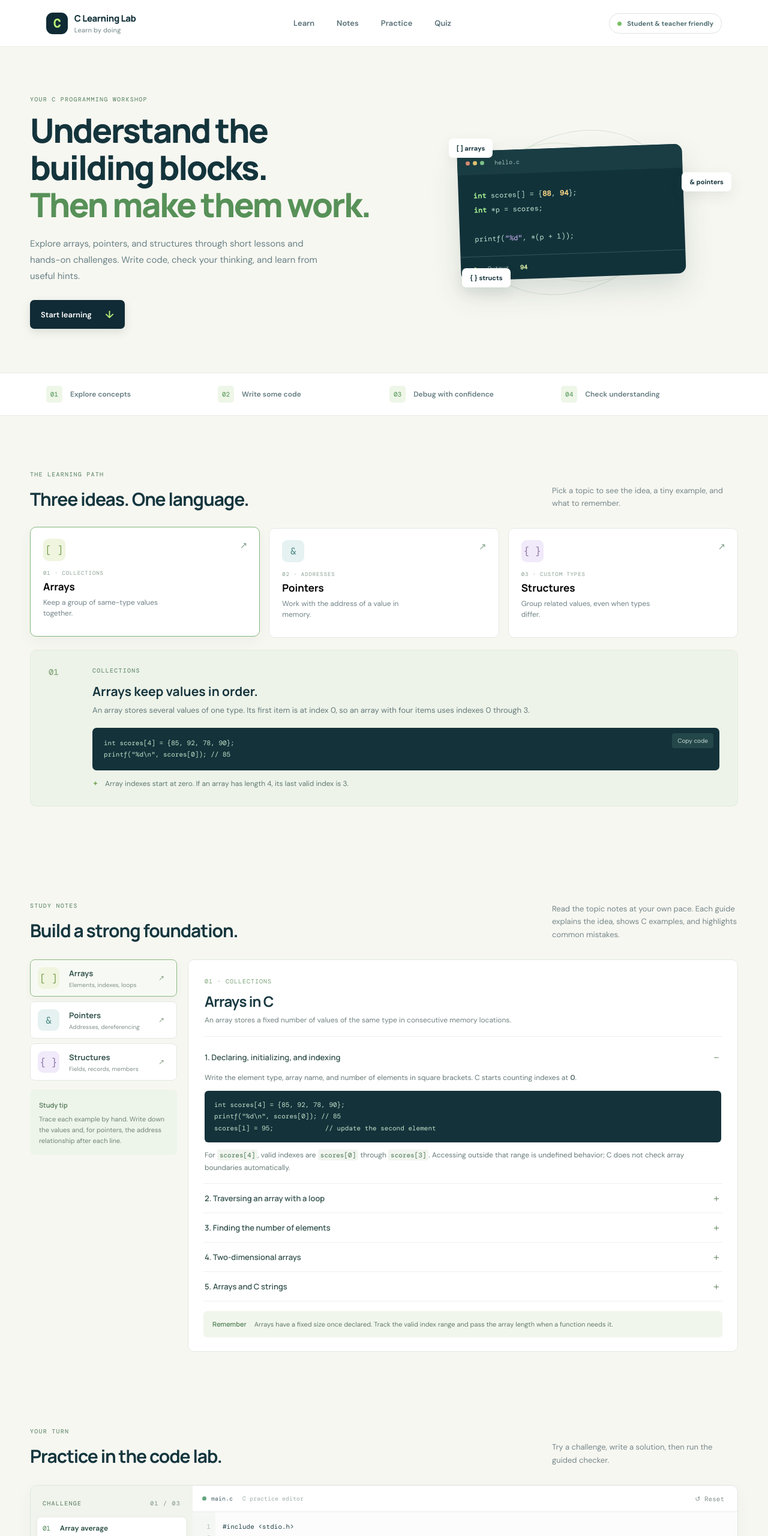
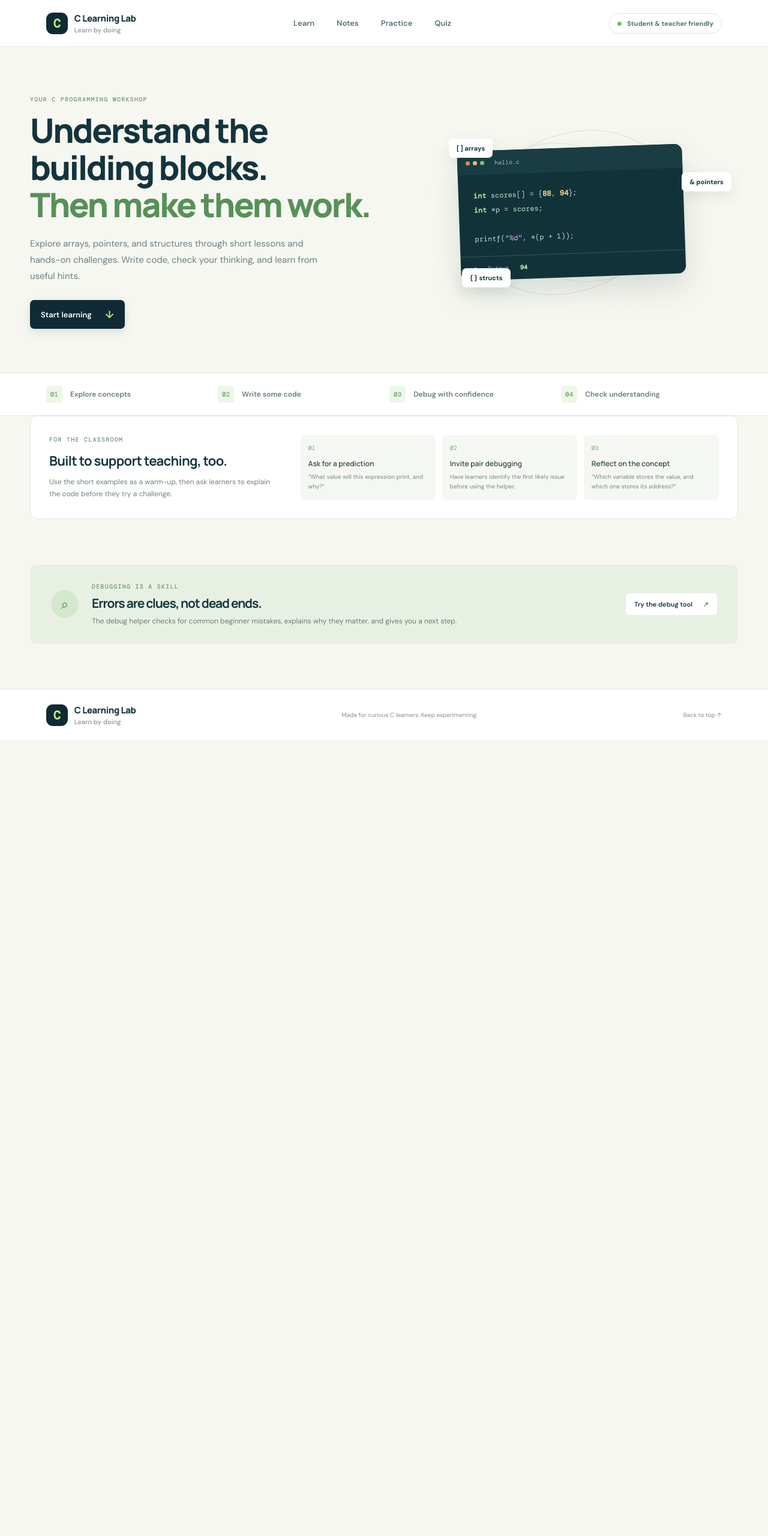
Before and after one commit to kekeiscoding/c-learning-lab, a plain HTML site: page index.html in a window 1280 px wide. Shown: the top 2560 px of the page at 60% size. After the commit the page ends 1234 px from the top, so only its background shows below. Drawn offline with nearby package versions, Linux system fonts and the light colour scheme.

```diff
--- a/index.html
+++ b/index.html
@@ -1,17 +1,17 @@
 <!doctype html>
 <html lang="en"><head><meta charset="utf-8"><meta name="viewport" content="width=device-width,initial-scale=1"><meta name="theme-color" content="#102b35"><title>C Learning Lab | Arrays, Pointers & Structures</title><link rel="stylesheet" href="style.css"></head>
 <body>
-<header class="topbar"><a class="brand" href="#home"><span class="brand-mark">C</span><span>C Learning Lab<small>Learn by doing</small></span></a><nav><a href="#learn">Learn</a><a href="#notes">Notes</a><a href="#practice">Practice</a><a href="#quiz">Quiz</a></nav><span class="level-pill"><i></i> Student &amp; teacher friendly</span></header>
+<header class="topbar"><a class="brand" href="#home"><span class="brand-mark">C</span><span>C Learning Lab<small>Learn by doing</small></span></a><nav aria-label="Main navigation"><a href="#learn" data-view-link="learn">Learn</a><a href="#notes" data-view-link="notes">Notes</a><a href="#practice" data-view-link="practice">Practice</a><a href="#quiz" data-view-link="quiz">Quiz</a></nav><span class="level-pill"><i></i> Student &amp; teacher friendly</span></header>
 <main id="home">
-<section class="hero"><div><p class="eyebrow">YOUR C PROGRAMMING WORKSHOP</p><h1>Understand the building blocks.<br><em>Then make them work.</em></h1><p class="hero-text">Explore arrays, pointers, and structures through short lessons and hands-on challenges. Write code, check your thinking, and learn from useful hints.</p><a class="primary-button" href="#learn">Start learning <span>↓</span></a></div><div class="hero-art"><div class="orbit orbit-one"></div><div class="orbit orbit-two"></div><div class="code-card"><div class="code-top"><i></i><i></i><i></i><span>hello.c</span></div><pre><b>int</b> scores[] = {<strong>88</strong>, <strong>94</strong>};
+<section class="hero" data-view-panel="home"><div><p class="eyebrow">YOUR C PROGRAMMING WORKSHOP</p><h1>Understand the building blocks.<br><em>Then make them work.</em></h1><p class="hero-text">Explore arrays, pointers, and structures through short lessons and hands-on challenges. Write code, check your thinking, and learn from useful hints.</p><a class="primary-button" href="#learn">Start learning <span>↓</span></a></div><div class="hero-art"><div class="orbit orbit-one"></div><div class="orbit orbit-two"></div><div class="code-card"><div class="code-top"><i></i><i></i><i></i><span>hello.c</span></div><pre><b>int</b> scores[] = {<strong>88</strong>, <strong>94</strong>};
 <b>int</b> *p = scores;
 
 printf(<u>"%d"</u>, *(p + 1));</pre><div class="code-result"><span>▶</span> Output <b>94</b></div></div><span class="float-tag tag-array">[ ] arrays</span><span class="float-tag tag-pointer">&amp; pointers</span><span class="float-tag tag-struct">{ } structs</span></div></section>
-<section class="stats"><div><b>01</b><span>Explore concepts</span></div><div><b>02</b><span>Write some code</span></div><div><b>03</b><span>Debug with confidence</span></div><div><b>04</b><span>Check understanding</span></div></section>
-<section id="learn" class="section-block"><div class="section-heading"><div><p class="eyebrow">THE LEARNING PATH</p><h2>Three ideas. One language.</h2></div><p>Pick a topic to see the idea, a tiny example, and what to remember.</p></div>
+<section class="stats" data-view-panel="home"><div><b>01</b><span>Explore concepts</span></div><div><b>02</b><span>Write some code</span></div><div><b>03</b><span>Debug with confidence</span></div><div><b>04</b><span>Check understanding</span></div></section>
+<section id="learn" class="section-block" data-view-panel="learn" hidden><div class="section-heading"><div><p class="eyebrow">THE LEARNING PATH</p><h2>Three ideas. One language.</h2></div><p>Pick a topic to see the idea, a tiny example, and what to remember.</p></div>
 <div class="topic-grid"><button class="topic-card selected" data-topic="arrays"><span class="topic-icon array-icon">[ ]</span><span class="topic-meta">01 · COLLECTIONS</span><strong>Arrays</strong><span class="topic-desc">Keep a group of same-type values together.</span><span class="card-arrow">↗</span></button><button class="topic-card" data-topic="pointers"><span class="topic-icon pointer-icon">&amp;</span><span class="topic-meta">02 · ADDRESSES</span><strong>Pointers</strong><span class="topic-desc">Work with the address of a value in memory.</span><span class="card-arrow">↗</span></button><button class="topic-card" data-topic="structures"><span class="topic-icon struct-icon">{ }</span><span class="topic-meta">03 · CUSTOM TYPES</span><strong>Structures</strong><span class="topic-desc">Group related values, even when types differ.</span><span class="card-arrow">↗</span></button></div>
 <article class="lesson-panel"><div class="lesson-number">01</div><div class="lesson-content"><p class="eyebrow" id="lesson-kicker">COLLECTIONS</p><h3 id="lesson-title"></h3><p id="lesson-copy"></p><div class="lesson-code"><pre id="lesson-code"></pre><button id="copy-lesson" class="copy-button">Copy code</button></div><div class="takeaway"><span>✦</span><p id="lesson-tip"></p></div></div></article></section>
-<section id="notes" class="section-block notes-section">
+<section id="notes" class="section-block notes-section" data-view-panel="notes" hidden>
 <div class="section-heading"><div><p class="eyebrow">STUDY NOTES</p><h2>Build a strong foundation.</h2></div><p>Read the topic notes at your own pace. Each guide explains the idea, shows C examples, and highlights common mistakes.</p></div>
 <div class="notes-layout">
 <div class="notes-tabs" role="tablist" aria-label="C topic notes">
@@ -104,11 +104,11 @@ struct Record a = {&amp;number};
 struct Record b = a; // b.value points to the same int
 printf("%d\\n", *b.value);</code></pre><p>This is a shallow copy. Be careful when structures contain pointers, especially when allocating and freeing memory.</p></div></details>
 <div class="notes-callout"><b>Remember</b><p>Use <code>.</code> for a structure variable and <code>-&gt;</code> for a pointer to a structure. Structure assignment copies fields, including pointer addresses.</p></div></article>
-</div></div></section><section id="practice" class="section-block practice-section"><div class="section-heading"><div><p class="eyebrow">YOUR TURN</p><h2>Practice in the code lab.</h2></div><p>Try a challenge, write a solution, then run the guided checker.</p></div>
+</div></div></section><section id="practice" class="section-block practice-section" data-view-panel="practice" hidden><div class="section-heading"><div><p class="eyebrow">YOUR TURN</p><h2>Practice in the code lab.</h2></div><p>Try a challenge, write a solution, then run the guided checker.</p></div>
 <div class="lab-shell"><aside class="challenge-side"><p class="eyebrow">CHALLENGE <span id="challenge-count">01 / 03</span></p><div class="challenge-tabs"><button class="challenge-tab active" data-challenge="0">01 <span>Array average</span></button><button class="challenge-tab" data-challenge="1">02 <span>Pointer update</span></button><button class="challenge-tab" data-challenge="2">03 <span>Student record</span></button></div><div class="challenge-info"><span class="difficulty">● BEGINNER</span><h3 id="challenge-title"></h3><p id="challenge-prompt"></p><div class="hint-box"><b>Need a nudge?</b><p id="challenge-hint"></p></div></div><div class="progress-label"><span>Challenges</span><b id="progress-text">0 / 3 complete</b></div><div class="progress-track"><span id="progress-bar"></span></div></aside>
 <div class="editor-side"><div class="editor-head"><div><span class="file-dot"></span><span>main.c</span><span class="unsaved">C practice editor</span></div><button class="reset-button" id="reset-code">↺ Reset</button></div><div class="editor-wrap"><div class="line-numbers" id="line-numbers">1</div><textarea id="code-editor" aria-label="C code editor" spellcheck="false" autocapitalize="off" autocomplete="off" autocorrect="off"></textarea></div><div class="editor-actions"><span class="editor-note">Pattern-based learning checker</span><button class="debug-button" id="debug-code">⌕ Debug my code</button><button class="run-button" id="run-code"><span>✓</span> Check code</button></div><div class="terminal"><div class="terminal-head"><span><i></i> FEEDBACK CONSOLE</span><button id="clear-terminal">Clear</button></div><div class="terminal-output" id="terminal-output" aria-live="polite"><p class="terminal-muted">Write your solution, then check it for common mistakes and challenge concepts.</p></div></div></div></div>
 <p class="runner-note"><b>About this practice tool:</b> It checks code patterns and explains common beginner mistakes. It does not compile or execute C, so it can miss errors or flag valid code. Use a C compiler when you need to run a program.</p></section>
-<section id="quiz" class="section-block quiz-section"><div class="section-heading"><div><p class="eyebrow">CHECK YOUR UNDERSTANDING</p><h2>Quick quiz, fresh questions.</h2></div><p>Each new quiz draws and shuffles questions from the topic bank. Read the explanations to learn from every answer.</p></div><div class="quiz-shell"><div class="quiz-top"><div><span class="quiz-badge">✦ KNOWLEDGE CHECK</span><h3 id="quiz-title">Arrays, pointers &amp; structures</h3><p id="quiz-progress">Question 1 of 8</p></div><div class="quiz-score"><span>Score</span><b id="quiz-score">0</b></div></div><div class="quiz-progress"><span id="quiz-progress-bar"></span></div><div class="quiz-body"><p class="quiz-topic" id="quiz-topic"></p><h4 id="quiz-question"></h4><div class="quiz-options" id="quiz-options"></div><div id="quiz-feedback" class="quiz-feedback" aria-live="polite" hidden></div><div class="quiz-controls"><button id="new-quiz" class="secondary-button">↻ New quiz</button><button id="quiz-next" class="run-button" disabled>Check answer</button></div><div id="quiz-summary" class="quiz-summary" hidden></div></div></div></section>
-<section class="teacher-guide"><div><p class="eyebrow">FOR THE CLASSROOM</p><h2>Built to support teaching, too.</h2><p>Use the short examples as a warm-up, then ask learners to explain the code before they try a challenge.</p></div><div class="teacher-prompts"><article><span>01</span><b>Ask for a prediction</b><p>“What value will this expression print, and why?”</p></article><article><span>02</span><b>Invite pair debugging</b><p>Have learners identify the first likely issue before using the helper.</p></article><article><span>03</span><b>Reflect on the concept</b><p>“Which variable stores the value, and which one stores its address?”</p></article></div></section>
-<section class="debug-strip"><span class="debug-symbol">⌕</span><div><p class="eyebrow">DEBUGGING IS A SKILL</p><h2>Errors are clues, not dead ends.</h2><p>The debug helper checks for common beginner mistakes, explains why they matter, and gives you a next step.</p></div><a href="#practice">Try the debug tool <span>↗</span></a></section>
+<section id="quiz" class="section-block quiz-section" data-view-panel="quiz" hidden><div class="section-heading"><div><p class="eyebrow">CHECK YOUR UNDERSTANDING</p><h2>Quick quiz, fresh questions.</h2></div><p>Each new quiz draws and shuffles questions from the topic bank. Read the explanations to learn from every answer.</p></div><div class="quiz-shell"><div class="quiz-top"><div><span class="quiz-badge">✦ KNOWLEDGE CHECK</span><h3 id="quiz-title">Arrays, pointers &amp; structures</h3><p id="quiz-progress">Question 1 of 8</p></div><div class="quiz-score"><span>Score</span><b id="quiz-score">0</b></div></div><div class="quiz-progress"><span id="quiz-progress-bar"></span></div><div class="quiz-body"><p class="quiz-topic" id="quiz-topic"></p><h4 id="quiz-question"></h4><div class="quiz-options" id="quiz-options"></div><div id="quiz-feedback" class="quiz-feedback" aria-live="polite" hidden></div><div class="quiz-controls"><button id="new-quiz" class="secondary-button">↻ New quiz</button><button id="quiz-next" class="run-button" disabled>Check answer</button></div><div id="quiz-summary" class="quiz-summary" hidden></div></div></div></section>
+<section class="teacher-guide" data-view-panel="quiz" hidden><div><p class="eyebrow">FOR THE CLASSROOM</p><h2>Built to support teaching, too.</h2><p>Use the short examples as a warm-up, then ask learners to explain the code before they try a challenge.</p></div><div class="teacher-prompts"><article><span>01</span><b>Ask for a prediction</b><p>“What value will this expression print, and why?”</p></article><article><span>02</span><b>Invite pair debugging</b><p>Have learners identify the first likely issue before using the helper.</p></article><article><span>03</span><b>Reflect on the concept</b><p>“Which variable stores the value, and which one stores its address?”</p></article></div></section>
+<section class="debug-strip" data-view-panel="practice" hidden><span class="debug-symbol">⌕</span><div><p class="eyebrow">DEBUGGING IS A SKILL</p><h2>Errors are clues, not dead ends.</h2><p>The debug helper checks for common beginner mistakes, explains why they matter, and gives you a next step.</p></div><a href="#practice">Try the debug tool <span>↗</span></a></section>
 </main><footer><a class="brand" href="#home"><span class="brand-mark">C</span><span>C Learning Lab<small>Learn by doing</small></span></a><p>Made for curious C learners. Keep experimenting.</p><a href="#home">Back to top ↑</a></footer><script src="app.js"></script></body></html>
```
